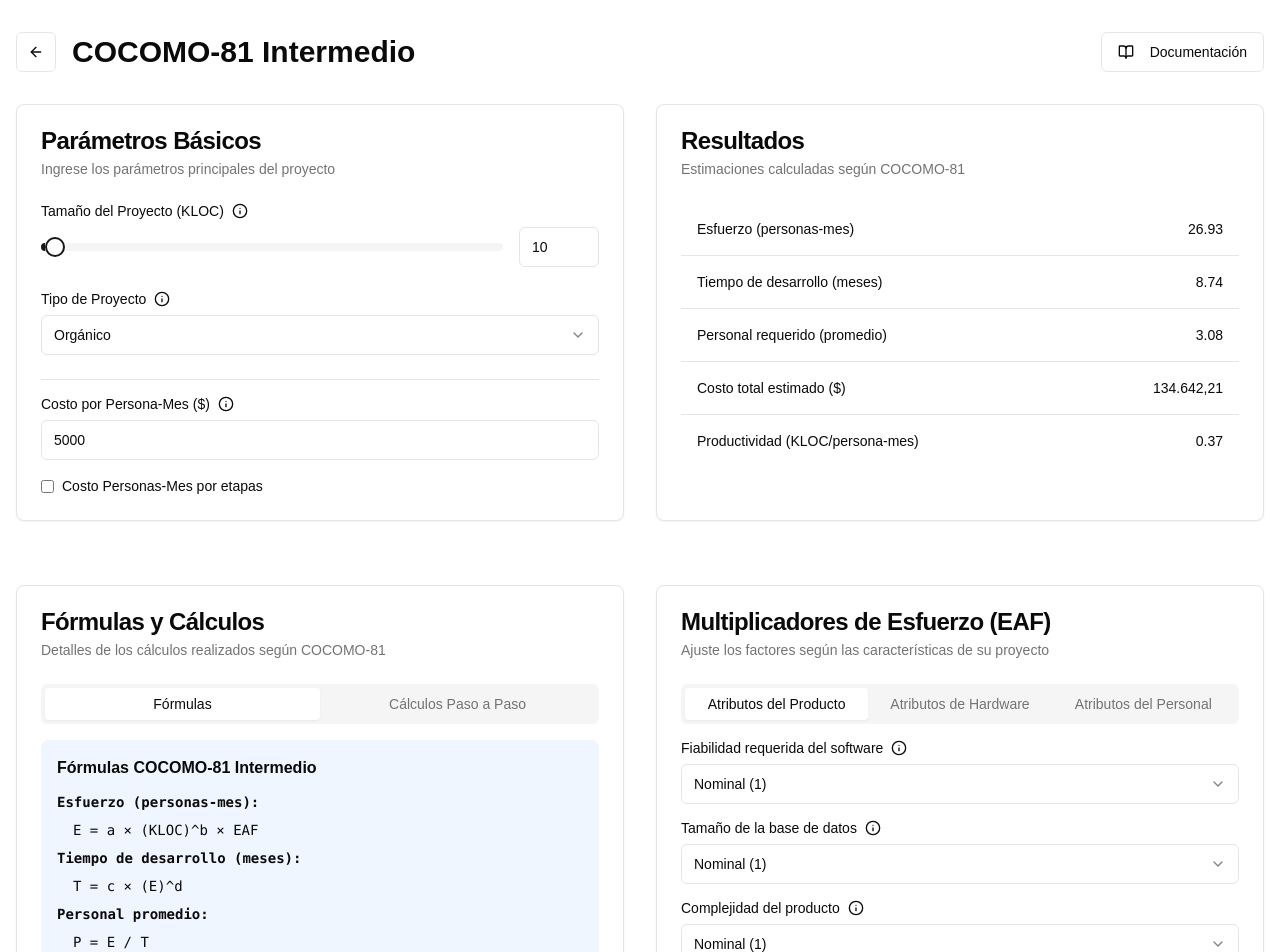
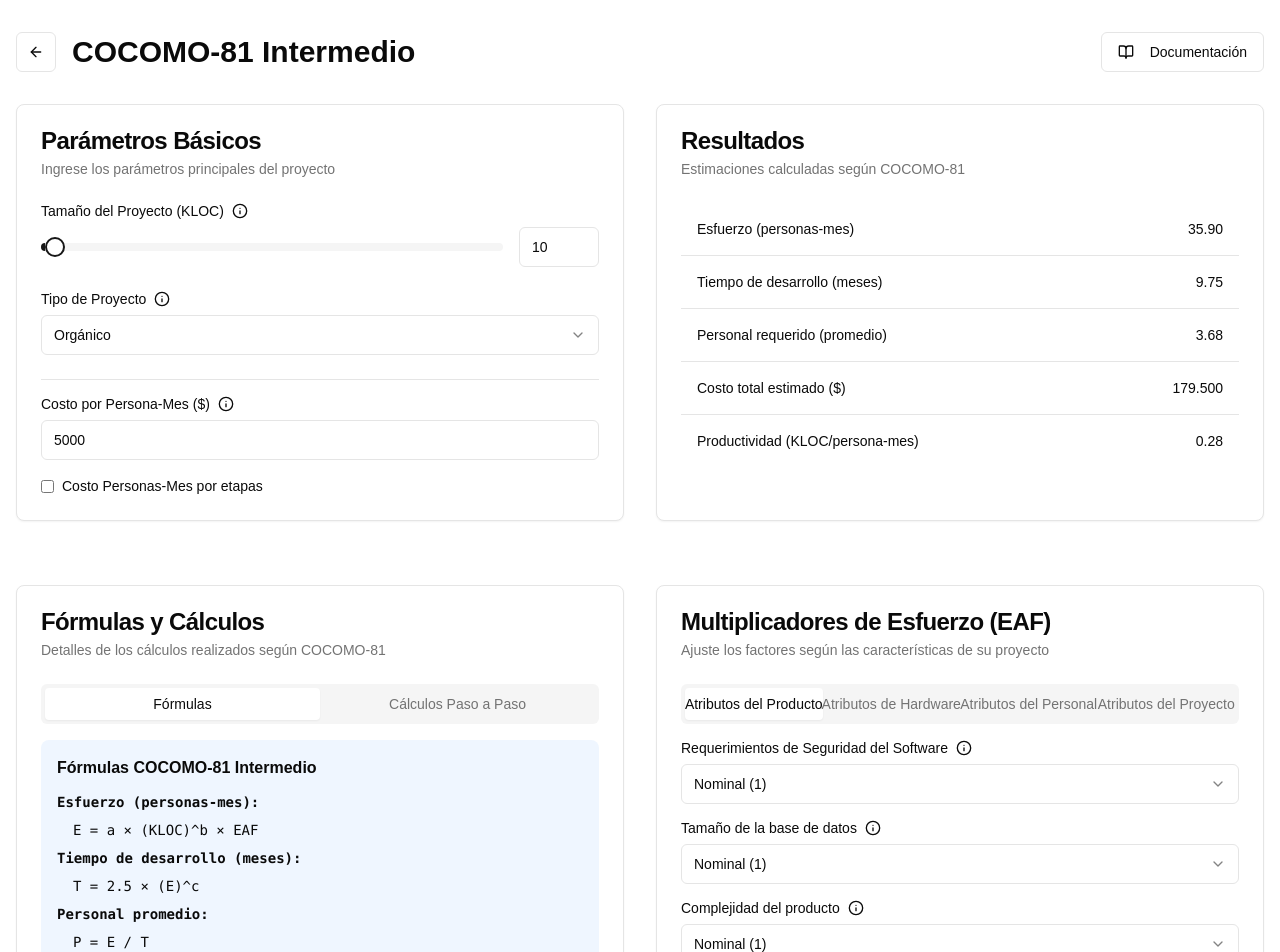
Before and after one commit to Linkinhh/cocomo-estimator, a Next.js app: page /cocomo-81 in a window 1280 px wide. Shown: the top 952 px of the page. Built offline with nearby package versions, Linux system fonts and the light colour scheme.

Commit message:
calculos v1.1
ta bien

```diff
--- a/app/cocomo-81/page.tsx
+++ b/app/cocomo-81/page.tsx
@@ -58,28 +58,28 @@ export default function Cocomo81Page() {
 
   // Estado para los multiplicadores de esfuerzo (todos inicializados en valor nominal = 1.0)
   const [eafValues, setEafValues] = useState({
-    rely: 1.0, // Fiabilidad requerida del software
-    data: 1.0, // Tamaño de la base de datos
-    cplx: 1.0, // Complejidad del producto
-    time: 1.0, // Restricciones de tiempo de ejecución
-    stor: 1.0, // Restricciones de almacenamiento principal
-    virt: 1.0, // Volatilidad de la máquina virtual
-    turn: 1.0, // Tiempo de respuesta requerido
-    acap: 1.0, // Capacidad del analista
-    aexp: 1.0, // Experiencia en aplicaciones
-    pcap: 1.0, // Capacidad del programador
-    vexp: 1.0, // Experiencia en la máquina virtual
-    lexp: 1.0, // Experiencia en el lenguaje de programación
-    modp: 1.0, // Uso de prácticas modernas de programación
-    tool: 1.0, // Uso de herramientas de software
-    sced: 1.0, // Cronograma requerido de desarrollo
+    rss: 1.0, // Fiabilidad requerida del software
+    tbd: 1.0, // Tamaño de la base de datos
+    cpr: 1.0, // Complejidad del producto
+    rte: 1.0, // Restricciones de tiempo de ejecución
+    rmp: 1.0, // Restricciones de almacenamiento principal
+    vmc: 1.0, // Volatilidad de la máquina virtual
+    trc: 1.0, // Tiempo de respuesta requerido
+    can: 1.0, // Capacidad del analista
+    ean: 1.0, // Experiencia en aplicaciones
+    cpro: 1.0, // Capacidad del programador
+    eso: 1.0, // Experiencia en la máquina virtual
+    elp: 1.0, // Experiencia en el lenguaje de programación
+    utp: 1.0, // Uso de prácticas modernas de programación
+    uhs: 1.0, // Uso de herramientas de software
+    rpl: 1.0, // Cronograma requerido de desarrollo
   })
 
   // Coeficientes según el tipo de proyecto
   const coefficients = {
-    organic: { a: 2.4, b: 1.05, c: 0.38 },
+    organic: { a: 3.2, b: 1.05, c: 0.38 },
     semidetached: { a: 3.0, b: 1.12, c: 0.35 },
-    embedded: { a: 3.6, b: 1.2, c: 0.32 },
+    embedded: { a: 2.8, b: 1.2, c: 0.32 },
   }
 
   // Calcular el EAF (Factor de Ajuste de Esfuerzo)
@@ -91,7 +91,8 @@ export default function Cocomo81Page() {
   const calculateEffort = () => {
     const { a, b } = coefficients[projectType as keyof typeof coefficients]
     const eaf = calculateEAF()
-    return a * Math.pow(kloc, b) * eaf
+    const effort = a * Math.pow(kloc, b) * eaf
+    return Math.round(effort * 100) / 100  // redondea a 2 decimales como número
   }
 
   // Calcular el tiempo de desarrollo (meses)
@@ -135,39 +136,39 @@ export default function Cocomo81Page() {
 
   // Descripción de los factores EAF
   const eafDescriptions = {
-    rely: "Fiabilidad requerida del software",
-    data: "Tamaño de la base de datos",
-    cplx: "Complejidad del producto",
-    time: "Restricciones de tiempo de ejecución",
-    stor: "Restricciones de almacenamiento principal",
-    virt: "Volatilidad de la máquina virtual",
-    turn: "Tiempo de respuesta requerido",
-    acap: "Capacidad del analista",
-    aexp: "Experiencia en aplicaciones",
-    pcap: "Capacidad del programador",
-    vexp: "Experiencia en la máquina virtual",
-    lexp: "Experiencia en el lenguaje de programación",
-    modp: "Uso de prácticas modernas de programación",
-    tool: "Uso de herramientas de software",
-    sced: "Cronograma requerido de desarrollo",
+    rss: "Requerimientos de Seguridad del Software",
+    tbd: "Tamaño de la base de datos",
+    cpr: "Complejidad del producto",
+    rte: "Restricciones de tiempo de ejecución",
+    rmp: "Restricciones de memoria principal",
+    vmc: "Velocidad con que Cambian los Medios de Computo",
+    trc: "Tiempo de respuesta del computador",
+    can: "Capacidad del analista",
+    ean: "Experiencia de los analistas",
+    cpro: "Capacidad de los programadores",
+    eso: "Experiencia en el Sistema Operativo",
+    elp: "Experiencia en el Lenguaje de Programación",
+    utp: "Uso de prácticas modernas de programación",
+    uhs: "Uso de Modernas Herramientas de Software",
+    rpl: "Requisitos de Planificación",
   }
 
   // Valores posibles para cada factor EAF
   const eafOptions = {
-    rely: [
+    rss: [
       { label: "Muy bajo", value: 0.75 },
       { label: "Bajo", value: 0.88 },
       { label: "Nominal", value: 1.0 },
       { label: "Alto", value: 1.15 },
       { label: "Muy alto", value: 1.4 },
     ],
-    data: [
+    tbd: [
       { label: "Bajo", value: 0.94 },
       { label: "Nominal", value: 1.0 },
       { label: "Alto", value: 1.08 },
       { label: "Muy alto", value: 1.16 },
     ],
-    cplx: [
+    cpr: [
       { label: "Muy bajo", value: 0.7 },
       { label: "Bajo", value: 0.85 },
       { label: "Nominal", value: 1.0 },
@@ -175,78 +176,79 @@ export default function Cocomo81Page() {
       { label: "Muy alto", value: 1.3 },
       { label: "Extra alto", value: 1.65 },
     ],
-    time: [
+    rte: [
       { label: "Nominal", value: 1.0 },
       { label: "Alto", value: 1.11 },
       { label: "Muy alto", value: 1.3 },
       { label: "Extra alto", value: 1.66 },
     ],
-    stor: [
+    rmp: [
       { label: "Nominal", value: 1.0 },
       { label: "Alto", value: 1.06 },
-      { label: "Muy alto", value: 1.21 },
-      { label: "Extra alto", value: 1.56 },
+      { label: "Muy alto", value: 1.3 },
+      { label: "Extra alto", value: 1.58 },
     ],
-    virt: [
+    vmc: [
       { label: "Bajo", value: 0.87 },
       { label: "Nominal", value: 1.0 },
       { label: "Alto", value: 1.15 },
       { label: "Muy alto", value: 1.3 },
     ],
-    turn: [
+    trc: [
       { label: "Bajo", value: 0.87 },
       { label: "Nominal", value: 1.0 },
       { label: "Alto", value: 1.07 },
       { label: "Muy alto", value: 1.15 },
     ],
-    acap: [
+    can: [
       { label: "Muy bajo", value: 1.46 },
       { label: "Bajo", value: 1.19 },
       { label: "Nominal", value: 1.0 },
       { label: "Alto", value: 0.86 },
       { label: "Muy alto", value: 0.71 },
     ],
-    aexp: [
+    ean: [
       { label: "Muy bajo", value: 1.29 },
       { label: "Bajo", value: 1.13 },
       { label: "Nominal", value: 1.0 },
       { label: "Alto", value: 0.91 },
       { label: "Muy alto", value: 0.82 },
     ],
-    pcap: [
+    cpro: [
       { label: "Muy bajo", value: 1.42 },
       { label: "Bajo", value: 1.17 },
       { label: "Nominal", value: 1.0 },
       { label: "Alto", value: 0.86 },
       { label: "Muy alto", value: 0.7 },
     ],
-    vexp: [
+    eso: [
       { label: "Muy bajo", value: 1.21 },
-      { label: "Bajo", value: 1.1 },
+      { label: "Bajo", value: 1.12 },
       { label: "Nominal", value: 1.0 },
-      { label: "Alto", value: 0.9 },
+      { label: "Alto", value: 0.96 },
     ],
-    lexp: [
+    elp: [
       { label: "Muy bajo", value: 1.14 },
-      { label: "Bajo", value: 1.07 },
+      { label: "Bajo", value: 1.10 },
       { label: "Nominal", value: 1.0 },
       { label: "Alto", value: 0.95 },
     ],
-    modp: [
+    utp: [
       { label: "Muy bajo", value: 1.24 },
       { label: "Bajo", value: 1.1 },
       { label: "Nominal", value: 1.0 },
       { label: "Alto", value: 0.91 },
       { label: "Muy alto", value: 0.82 },
     ],
-    tool: [
+    uhs: [
       { label: "Muy bajo", value: 1.24 },
       { label: "Bajo", value: 1.1 },
       { label: "Nominal", value: 1.0 },
       { label: "Alto", value: 0.91 },
       { label: "Muy alto", value: 0.83 },
+      { label: "Extra alto", value: 0.70 },
     ],
-    sced: [
+    rpl: [
       { label: "Muy bajo", value: 1.23 },
       { label: "Bajo", value: 1.08 },
       { label: "Nominal", value: 1.0 },
@@ -504,7 +506,7 @@ export default function Cocomo81Page() {
                     <p className="ml-4">E = a × (KLOC)^b × EAF</p>
 
                     <p className="mt-3"><strong>Tiempo de desarrollo (meses):</strong></p>
-                    <p className="ml-4">T = c × (E)^d</p>
+                    <p className="ml-4">T = 2.5 × (E)^c</p>
 
                     <p className="mt-3"><strong>Personal promedio:</strong></p>
                     <p className="ml-4">P = E / T</p>
@@ -529,15 +531,13 @@ export default function Cocomo81Page() {
                         <TableHead>a</TableHead>
                         <TableHead>b</TableHead>
                         <TableHead>c</TableHead>
-                        <TableHead>d</TableHead>
                       </TableRow>
                     </TableHeader>
                     <TableBody>
                       <TableRow className={projectType === "organic" ? "bg-blue-100" : ""}>
                         <TableCell className="font-medium">Orgánico</TableCell>
-                        <TableCell>2.4</TableCell>
+                        <TableCell>3.2</TableCell>
                         <TableCell>1.05</TableCell>
-                        <TableCell>0.38</TableCell>
                         <TableCell>0.38</TableCell>
                       </TableRow>
                       <TableRow className={projectType === "semidetached" ? "bg-blue-100" : ""}>
@@ -545,13 +545,11 @@ export default function Cocomo81Page() {
                         <TableCell>3.0</TableCell>
                         <TableCell>1.12</TableCell>
                         <TableCell>0.35</TableCell>
-                        <TableCell>0.35</TableCell>
                       </TableRow>
                       <TableRow className={projectType === "embedded" ? "bg-blue-100" : ""}>
                         <TableCell className="font-medium">Empotrado</TableCell>
-                        <TableCell>3.6</TableCell>
+                        <TableCell>2.8</TableCell>
                         <TableCell>1.20</TableCell>
-                        <TableCell>0.32</TableCell>
                         <TableCell>0.32</TableCell>
                       </TableRow>
                     </TableBody>
@@ -633,14 +631,15 @@ export default function Cocomo81Page() {
           </CardHeader>
           <CardContent>
             <Tabs defaultValue="product">
-              <TabsList className="grid grid-cols-3 mb-4">
+              <TabsList className="grid grid-cols-4 mb-4">
                 <TabsTrigger value="product">Atributos del Producto</TabsTrigger>
                 <TabsTrigger value="hardware">Atributos de Hardware</TabsTrigger>
                 <TabsTrigger value="personnel">Atributos del Personal</TabsTrigger>
+                <TabsTrigger value="project">Atributos del Proyecto</TabsTrigger>
               </TabsList>
 
               <TabsContent value="product" className="space-y-4">
-                {["rely", "data", "cplx"].map((factor) => (
+                {["rss", "tbd", "cpr"].map((factor) => (
                   <div key={factor} className="space-y-2">
                     <div className="flex items-center">
                       <Label className="mr-2">{eafDescriptions[factor as keyof typeof eafDescriptions]}</Label>
@@ -675,7 +674,7 @@ export default function Cocomo81Page() {
               </TabsContent>
 
               <TabsContent value="hardware" className="space-y-4">
-                {["time", "stor", "virt", "turn"].map((factor) => (
+                {["rte", "rmp", "vmc", "trc"].map((factor) => (
                   <div key={factor} className="space-y-2">
                     <div className="flex items-center">
                       <Label className="mr-2">{eafDescriptions[factor as keyof typeof eafDescriptions]}</Label>
@@ -710,7 +709,42 @@ export default function Cocomo81Page() {
               </TabsContent>
 
               <TabsContent value="personnel" className="space-y-4">
-                {["acap", "aexp", "pcap", "vexp", "lexp", "modp", "tool", "sced"].map((factor) => (
+                {["can", "ean", "cpro", "eso", "elp"].map((factor) => (
+                  <div key={factor} className="space-y-2">
+                    <div className="flex items-center">
+                      <Label className="mr-2">{eafDescriptions[factor as keyof typeof eafDescriptions]}</Label>
+                      <TooltipProvider>
+                        <Tooltip>
+                          <TooltipTrigger>
+                            <InfoCircle className="h-4 w-4" />
+                          </TooltipTrigger>
+                          <TooltipContent>
+                            <p className="max-w-xs">Valor actual: {eafValues[factor as keyof typeof eafValues]}</p>
+                          </TooltipContent>
+                        </Tooltip>
+                      </TooltipProvider>
+                    </div>
+                    <Select
+                      value={eafValues[factor as keyof typeof eafValues].toString()}
+                      onValueChange={(value) => updateEAF(factor, Number.parseFloat(value))}
+                    >
+                      <SelectTrigger>
+                        <SelectValue placeholder="Seleccione valor" />
+                      </SelectTrigger>
+                      <SelectContent>
+                        {eafOptions[factor as keyof typeof eafOptions].map((option, index) => (
+                          <SelectItem key={index} value={option.value.toString()}>
+                            {option.label} ({option.value})
+                          </SelectItem>
+                        ))}
+                      </SelectContent>
+                    </Select>
+                  </div>
+                ))}
+              </TabsContent>
+
+              <TabsContent value="project" className="space-y-4">
+                {["utp", "uhs", "rpl"].map((factor) => (
                   <div key={factor} className="space-y-2">
                     <div className="flex items-center">
                       <Label className="mr-2">{eafDescriptions[factor as keyof typeof eafDescriptions]}</Label>
```
Also changed, not shown: 1 other file (tests, documents, lock files or other folders).
